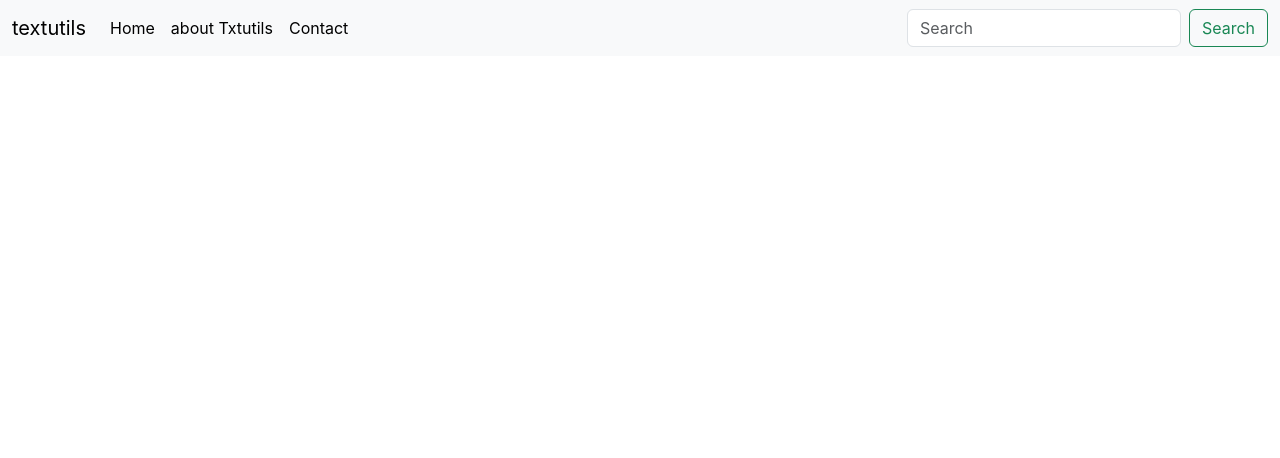
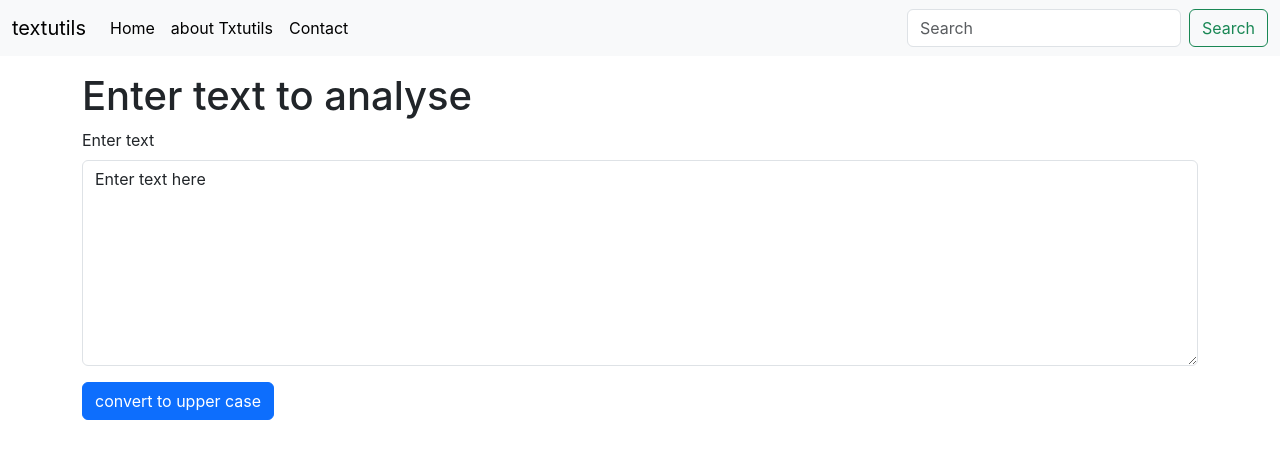
Before and after one commit to mahuyaghosh396/my-app, a React (Create React App) app: page / in a window 1280 px wide. Shown: the top 458 px of the page. Built offline with nearby package versions, Linux system fonts and the light colour scheme.

Commit message:
use state

```diff
--- a/src/App.js
+++ b/src/App.js
@@ -1,12 +1,16 @@
 
 import './App.css';
 import Navbar from './components/Navbar';
+import TextForm from './components/TextForm';
 
 function App() {
   return (
     <>
+
     <Navbar title = "textutils" about = "about Txtutils"/>
-
+    <div className= "container my-3">
+    <TextForm handling="Enter text to analyse"/>
+    </div>
     </>
   );
 }
--- a/src/components/Navbar.js
+++ b/src/components/Navbar.js
@@ -1,4 +1,5 @@
 import React from 'react'
+import PropTypes from 'prop-types'
 
 export default function Navbar(props) {
   return (
@@ -30,5 +31,16 @@ export default function Navbar(props) {
         </div>
       </div>
     </nav>
-  )
+  );
 }
+
+Navbar.propType = {
+    title: PropTypes.string.isRequired,
+    aboutText: PropTypes.string
+
+};
+
+// Navbar.defaultProps = {
+//     title: "set title here",
+//     about: "about us"
+// };
--- /dev/null
+++ b/src/components/TextForm.js
@@ -0,0 +1,18 @@
+import React, {useState} from 'react'
+
+export default function TextForm(prop) {
+    const handleUpcase = ()=>{
+        setText("you have clicked on handleUPclick")
+    }
+    const [text, setText] = useState("Enter text here");
+
+  return (
+   <><h1>{prop.handling}</h1>
+   <div className="mb-3">
+          <label htmlFor="myBox" className="form-label">Enter text</label>
+          <textarea className="form-control" value={text} id="myBox" rows="8"></textarea>
+      </div>
+      <button className="btn btn-primary" onClick={handleUpcase}>convert to upper case</button>
+    </>
+  )
+}
```
